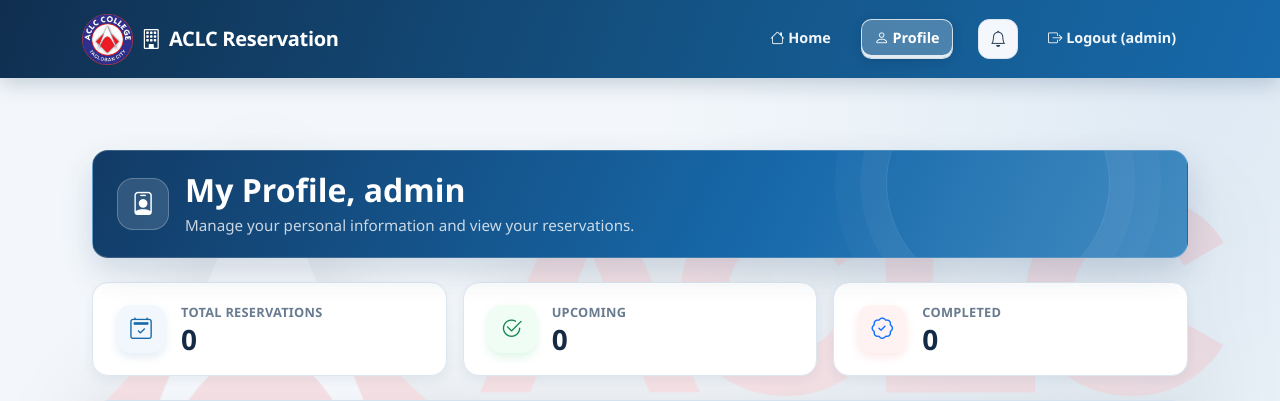
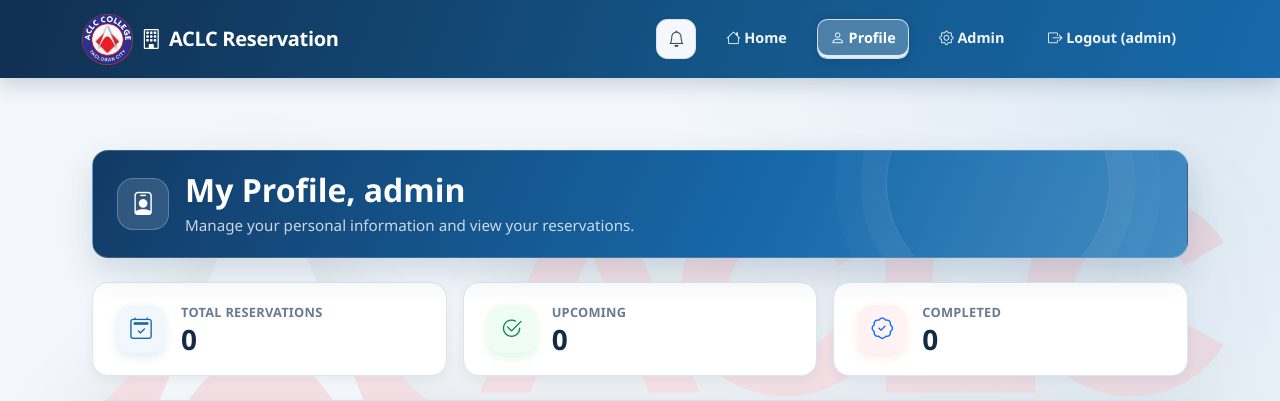
Before and after one commit to aureliaroger05/AI-Based-Campus-Facility-Reservation, a PHP site: page /profile.php in a window 1280 px wide. Shown: the top 401 px of the page. Run offline with PHP 8.4, Linux system fonts and the light colour scheme; a user stored in the database is signed in; data comes from the database, SQL or seed files in the repository; data that the repository does not hold is empty.

Commit message:
Align user profile navbar with home page layout

```diff
--- a/profile.php
+++ b/profile.php
@@ -154,10 +154,17 @@
         </button>
         <div class="collapse navbar-collapse" id="navbarNav">
             <div class="navbar-nav ms-auto">
-                    <a class="nav-link<?php echo basename($_SERVER['PHP_SELF']) === 'index.php' ? ' active' : ''; ?>" href="index.php"><i class="bi bi-house"></i> Home</a>
+                <?php require __DIR__ . '/notifications_bar.php'; ?>
+                <?php if (isLoggedIn()): ?>
+                    <a class="nav-link" href="index.php"><i class="bi bi-house"></i> Home</a>
                     <a class="nav-link" href="profile.php"><i class="bi bi-person"></i> Profile</a>
-                    <?php require __DIR__ . '/notifications_bar.php'; ?>
-                    <a class="nav-link" href="logout.php" data-confirm="Are you sure you want to log out?"><i class="bi bi-box-arrow-right"></i> Logout (<?php echo htmlspecialchars($_SESSION['username']); ?>)</a>
+                    <?php if (isAdmin()): ?>
+                        <a class="nav-link" href="admin/"><i class="bi bi-gear"></i> Admin</a>
+                    <?php endif; ?>
+                    <a class="nav-link" href="logout.php" data-confirm="Are you sure you want to log out?"><i class="bi bi-box-arrow-right"></i> Logout (<?php echo htmlspecialchars($_SESSION['username'] ?? ''); ?>)</a>
+                <?php else: ?>
+                    <a class="nav-link btn btn-outline-light" href="login.php"><i class="bi bi-box-arrow-in-right me-1"></i>Sign in</a>
+                <?php endif; ?>
             </div>
         </div>
     </div>
```
Lines whose indentation alone changed are shown as unchanged.
